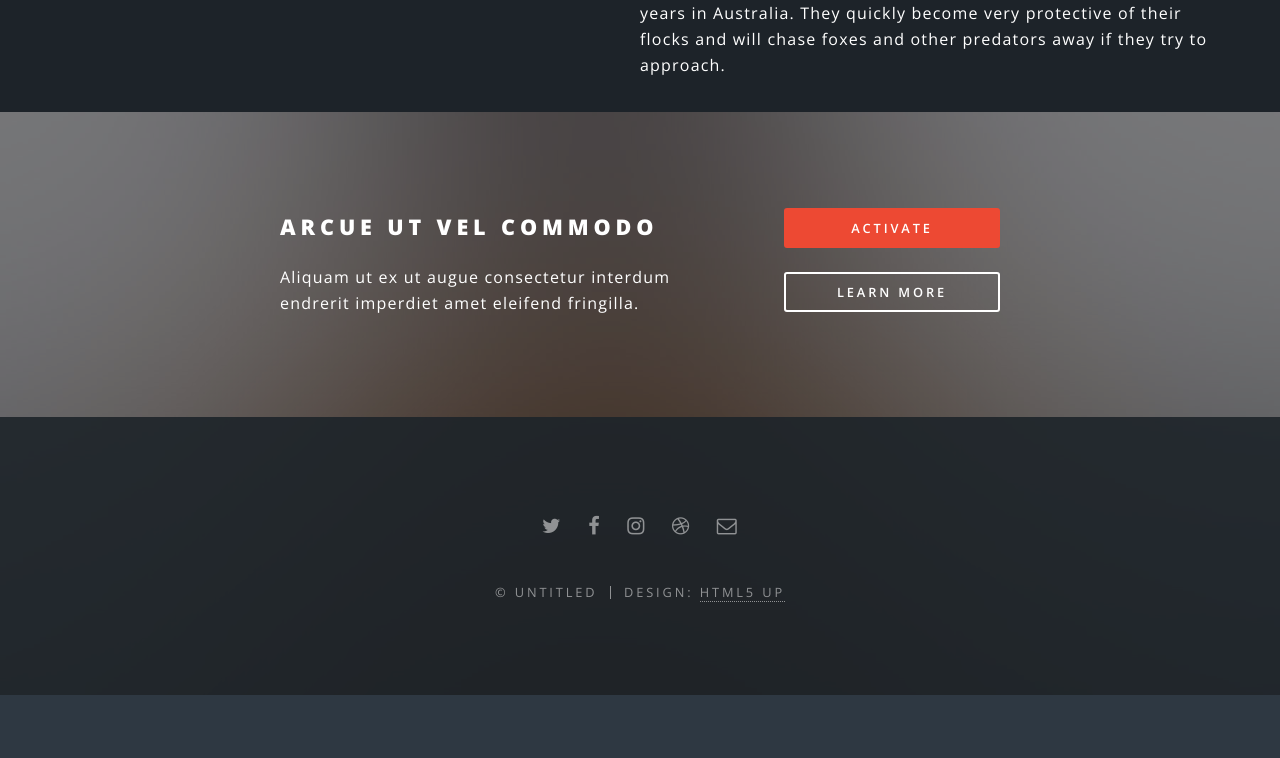
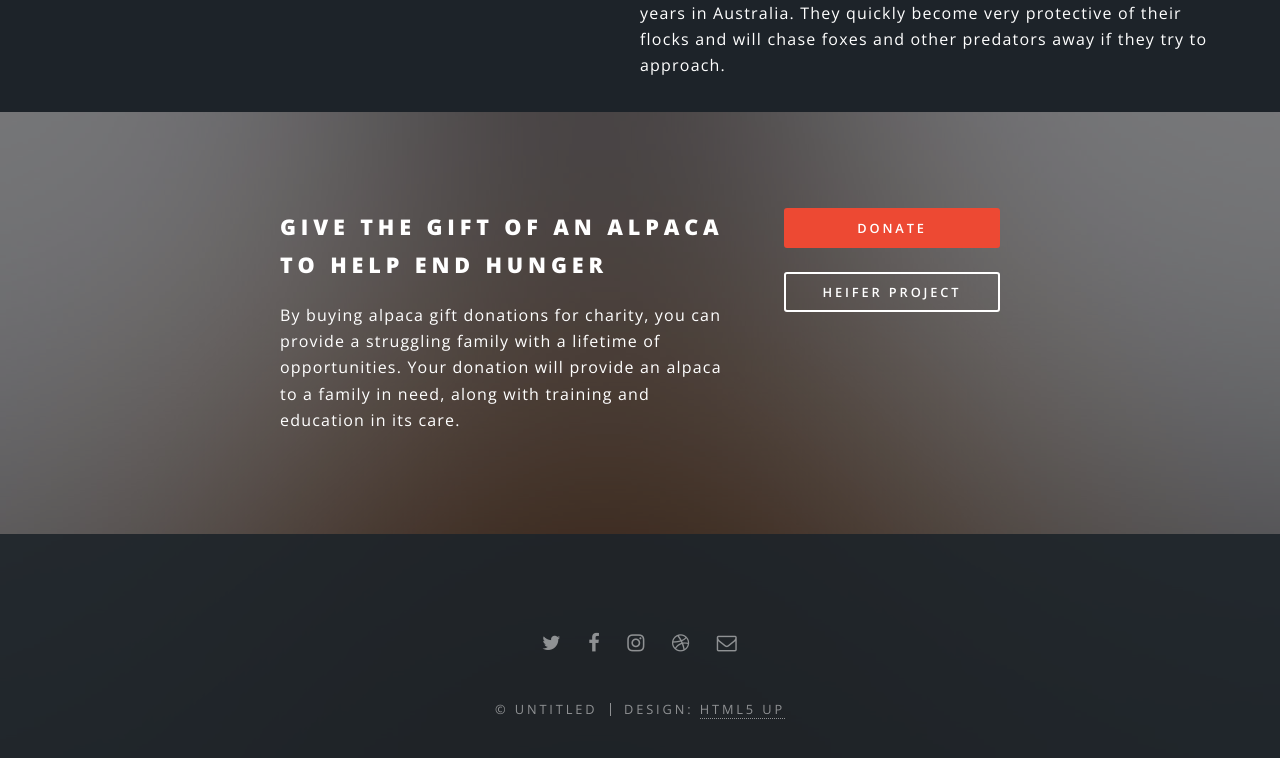
Before and after one commit to tsmart123/Specral-Alpaca, a plain HTML site: page index.html in a window 1280 px wide. Shown: the part 2632-3390 px from the top of the page. Before the commit the page ends 3327 px from the top, so only its background shows below. Drawn offline with nearby package versions, Linux system fonts and the light colour scheme.

Commit message:
donate button chnage

```diff
--- a/index.html
+++ b/index.html
@@ -125,12 +125,14 @@ predators away if they try to approach. </p>
 					<section id="cta" class="wrapper style4">
 						<div class="inner">
 							<header>
-								<h2>Arcue ut vel commodo</h2>
-								<p>Aliquam ut ex ut augue consectetur interdum endrerit imperdiet amet eleifend fringilla.</p>
+								<h2>Give the Gift of an Alpaca to help end hunger </h2>
+								<p>By buying alpaca gift donations for charity, you can provide a struggling family with
+a lifetime of opportunities. Your donation will provide an alpaca to a family in need, along
+with training and education in its care.</p>
 							</header>
 							<ul class="actions stacked">
-								<li><a href="#" class="button fit primary">Activate</a></li>
-								<li><a href="#" class="button fit">Learn More</a></li>
+								<li><a href="https://www.heifer.org/campaign/end-hunger-poverty-donation.html" class="button fit primary">Donate</a></li>
+								<li><a href="https://www.heifer.org/gift-catalog/animals-nutrition/gift-of-an-alpaca-donation.html" class="button fit">Heifer Project</a></li>
 							</ul>
 						</div>
 					</section>
```
